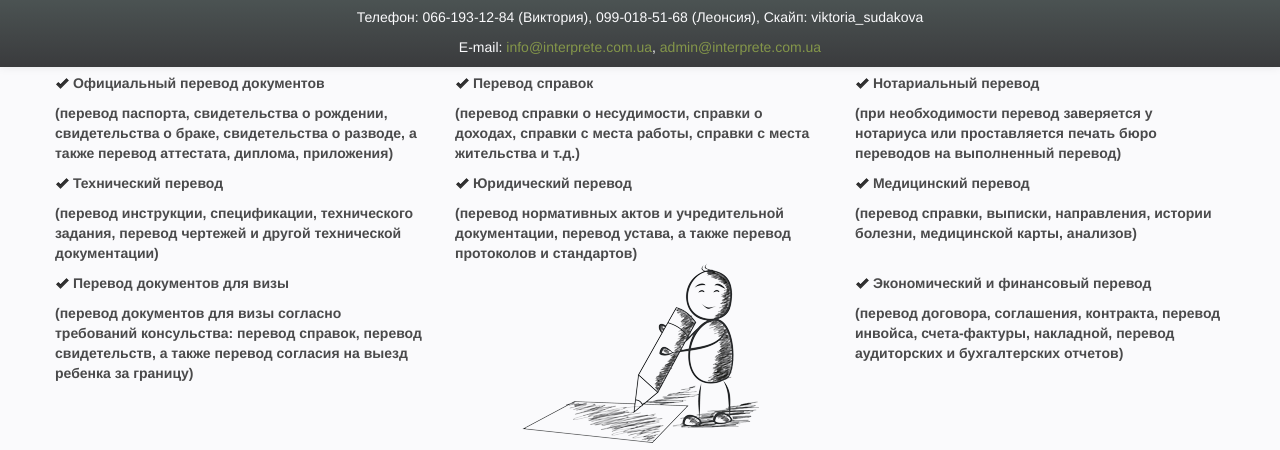
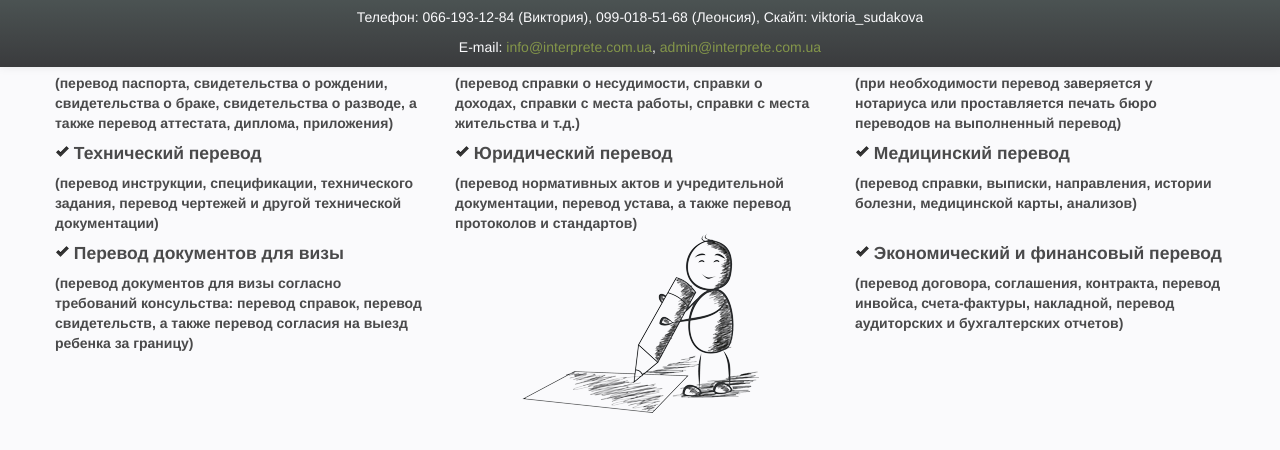
Before and after one commit to linguago/linguago.github.com, a plain HTML site: page index.html in a window 1280 px wide. Shown: the part 733-1183 px from the top of the page. Drawn offline with nearby package versions, Linux system fonts and the light colour scheme.

Commit message:
Update index.html

```diff
--- a/index.html
+++ b/index.html
@@ -90,46 +90,45 @@
       <div class="page-header">
         <h2 class="translation">Письменный перевод</h2>
       </div>
-        <h4><strong>Мы выполняем следующие виды письменного перевода на 50 языков:</strong></h4>
 
       <div class="row">
         <div class="span4">
-          <h5><i class="icon-ok"></i> Официальный перевод документов</h5>
+          <h4><i class="icon-ok"></i> Официальный перевод документов</h4>
           <strong>(перевод паспорта, свидетельства о рождении, свидетельства о браке, свидетельства о разводе, а также перевод аттестата, диплома, приложения)</strong>
         </div><!--/.span4-->
         <div class="span4">
-          <h5><i class="icon-ok"></i> Перевод справок</h5>
+          <h4><i class="icon-ok"></i> Перевод справок</h4>
           <strong>(перевод справки о несудимости, справки о доходах, справки с места работы, справки с места жительства и т.д.)</strong>
         </div><!--/.span4-->
         <div class="span4">
-          <h5><i class="icon-ok"></i> Нотариальный перевод</h5>
+          <h4><i class="icon-ok"></i> Нотариальный перевод</h4>
           <strong>(при необходимости перевод заверяется у нотариуса или проставляется печать бюро переводов на выполненный перевод)</strong>
         </div><!--/.span4-->
       </div>
       <div class="row">
         <div class="span4">
-          <h5><i class="icon-ok"></i> Технический перевод</h5>
+          <h4><i class="icon-ok"></i> Технический перевод</h4>
           <strong>(перевод инструкции, спецификации, технического задания, перевод чертежей и другой технической документации)</strong>
         </div><!--/.span4-->
         <div class="span4">
-          <h5><i class="icon-ok"></i> Юридический перевод</h5>
+          <h4><i class="icon-ok"></i> Юридический перевод</h4>
           <strong>(перевод нормативных актов и учредительной документации, перевод устава, а также перевод протоколов и стандартов)</strong>
         </div><!--/.span4-->
         <div class="span4">
-          <h5><i class="icon-ok"></i> Медицинский перевод</h5>
+          <h4><i class="icon-ok"></i> Медицинский перевод</h4>
           <strong>(перевод справки, выписки, направления, истории болезни, медицинской карты, анализов)</strong>
         </div><!--/.span4-->
       </div>
       <div class="row">
         <div class="span4">
-          <h5><i class="icon-ok"></i> Перевод документов для визы</h5>
+          <h4><i class="icon-ok"></i> Перевод документов для визы</h4>
           <strong>(перевод документов для визы согласно требований консульства: перевод справок, перевод свидетельств, а также перевод согласия на выезд ребенка за границу)</strong>
         </div><!--/.span4-->
         <div class="span4">
           <img class="man" src="./img/translation.png">
         </div><!--/.span4-->
         <div class="span4">
-          <h5><i class="icon-ok"></i> Экономический и финансовый перевод</h5>
+          <h4><i class="icon-ok"></i> Экономический и финансовый перевод</h4>
           <strong>(перевод договора, соглашения, контракта, перевод инвойса, счета-фактуры, накладной, перевод аудиторских и бухгалтерских отчетов)</strong>
         </div><!--/.span4-->
       </div>
```
